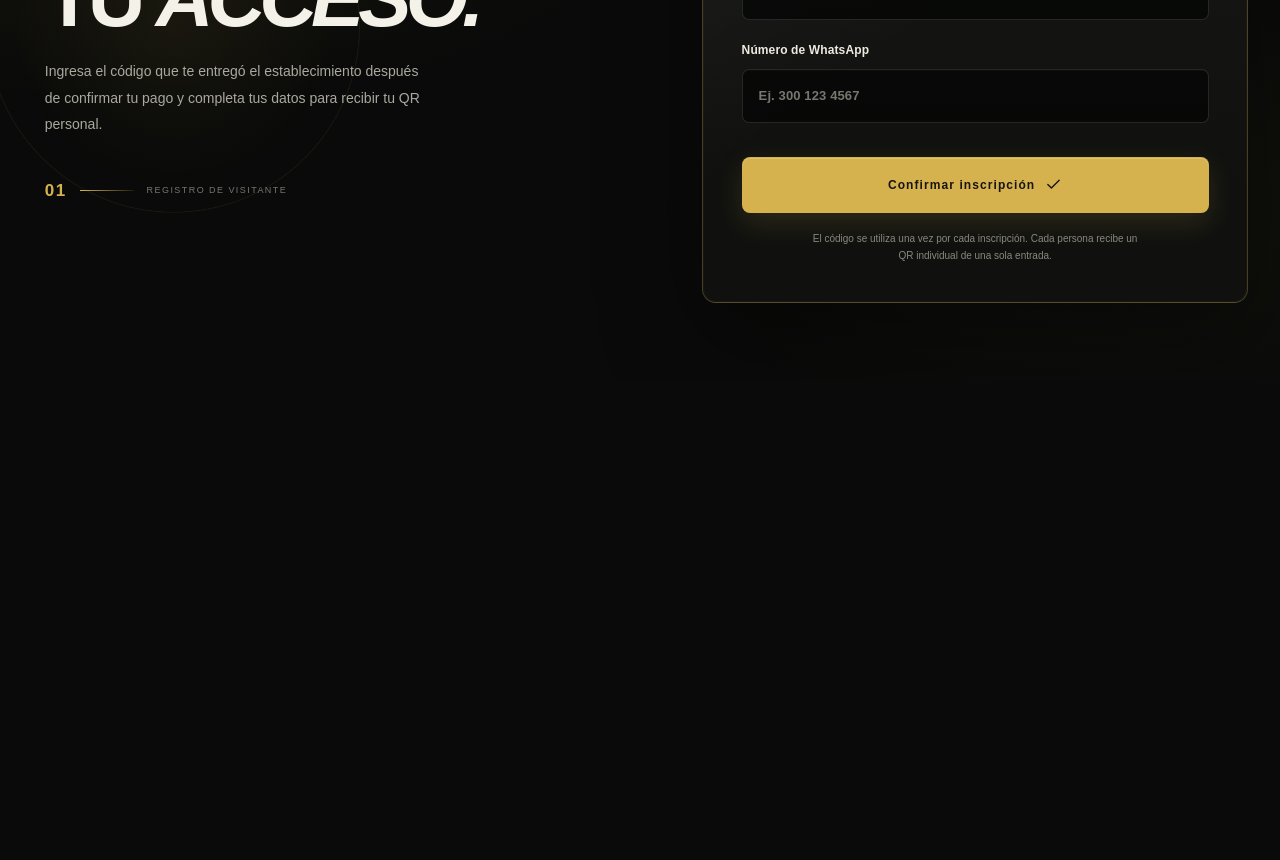
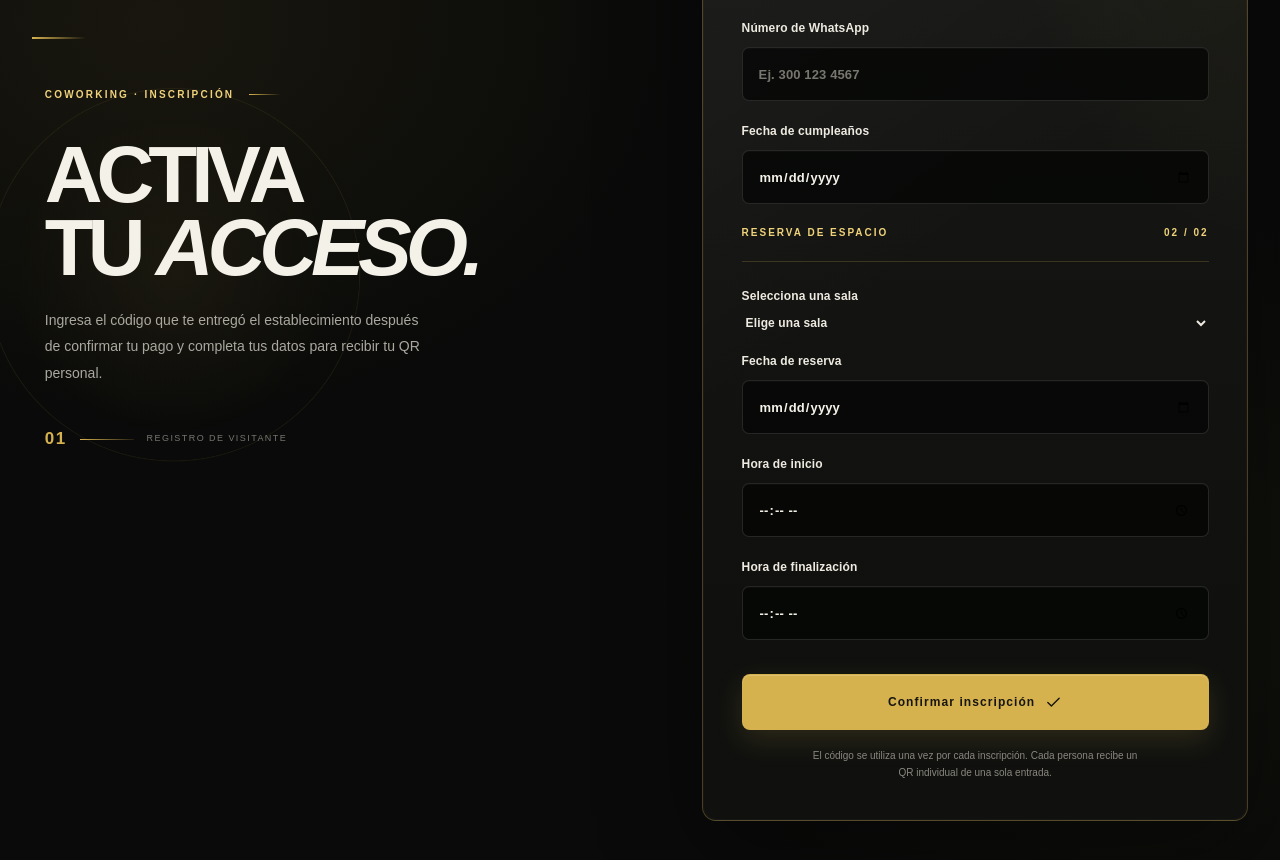
Before and after one commit to Nico752-M/Mundo-alitas, a Next.js app: page /coworking/registro in a window 1280 px wide. Shown: the part 420-1280 px from the top of the page. Before the commit the page ends 800 px from the top, so only its background shows below. Built offline with nearby package versions, Linux system fonts and the light colour scheme.

Commit message:
Enhance Participant type and form state structure
Expanded the Participant type to include additional fields such as birth_date, room, reservation_date, start_time, and end_time. Updated the form state to use an initialForm object with these new fields.

```diff
--- a/src/app/coworking/registro/page.tsx
+++ b/src/app/coworking/registro/page.tsx
@@ -1,3 +1,4 @@
+
 "use client";
 
 import { useState } from "react";
@@ -5,57 +6,293 @@ import Link from "next/link";
 import { QRCodeSVG } from "qrcode.react";
 import { ArrowLeft, Check, Copy, RotateCcw } from "lucide-react";
 
-type Participant = { id: string; full_name: string; qr_token: string };
+type Participant = {
+  id: string;
+  full_name: string;
+  qr_token: string;
+  birth_date: string;
+  room: string;
+  reservation_date: string;
+  start_time: string;
+  end_time: string;
+};
+
+const initialForm = {
+  code: "",
+  full_name: "",
+  whatsapp: "",
+  birth_date: "",
+  room: "",
+  reservation_date: "",
+  start_time: "",
+  end_time: ""
+};
+
+const rooms = ["Elon", "Bobadilla", "Raquel", "Rita"];
 
 export default function CoworkingRegistroPage() {
-  const [form, setForm] = useState({ code: "", full_name: "", whatsapp: "" });
+  const [form, setForm] = useState(initialForm);
   const [result, setResult] = useState<Participant | null>(null);
   const [error, setError] = useState("");
   const [loading, setLoading] = useState(false);
   const [copied, setCopied] = useState(false);
-  const update = (field: keyof typeof form, value: string) => setForm((current) => ({ ...current, [field]: value }));
+
+  const update = (field: keyof typeof form, value: string) =>
+    setForm((current) => ({ ...current, [field]: value }));
 
   async function submit(event: React.FormEvent<HTMLFormElement>) {
-    event.preventDefault(); setError(""); setLoading(true);
+    event.preventDefault();
+    setError("");
+
+    if (form.end_time <= form.start_time) {
+      setError("La hora de finalización debe ser posterior a la hora de inicio.");
+      return;
+    }
+
+    setLoading(true);
+
     try {
-      const response = await fetch("/api/coworking/registro", { method: "POST", headers: { "Content-Type": "application/json" }, body: JSON.stringify(form) });
+      const response = await fetch("/api/coworking/registro", {
+        method: "POST",
+        headers: { "Content-Type": "application/json" },
+        body: JSON.stringify(form)
+      });
+
       const data = await response.json();
-      if (!response.ok) throw new Error(data.error || "No fue posible completar el registro.");
+
+      if (!response.ok) {
+        throw new Error(data.error || "No fue posible completar el registro.");
+      }
+
       setResult(data.participant);
-    } catch (err) { setError(err instanceof Error ? err.message : "Ocurrió un error inesperado."); }
-    finally { setLoading(false); }
+    } catch (err) {
+      setError(
+        err instanceof Error
+          ? err.message
+          : "Ocurrió un error inesperado."
+      );
+    } finally {
+      setLoading(false);
+    }
   }
 
   async function copyCode() {
     if (!result) return;
+
     await navigator.clipboard.writeText(result.qr_token);
-    setCopied(true); window.setTimeout(() => setCopied(false), 1800);
+    setCopied(true);
+    window.setTimeout(() => setCopied(false), 1800);
   }
 
   if (result) return (
     <main className="form-page coworking-page">
-      <header className="simple-header"><Link href="/coworking" className="wordmark">MUNDO <span>ALITAS</span></Link><span>REGISTRO COMPLETADO</span></header>
+      <header className="simple-header">
+        <Link href="/coworking" className="wordmark">
+          MUNDO <span>ALITAS</span>
+        </Link>
+        <span>REGISTRO COMPLETADO</span>
+      </header>
+
       <section className="success-layout">
-        <div className="success-copy"><div className="success-icon"><Check size={22} /></div><p className="eyebrow">TU ESPACIO TE ESPERA</p><h1>¡LISTO,<br /><em>{result.full_name.split(" ")[0]}!</em></h1><p className="muted">Tu inscripción quedó guardada. Presenta este QR en la entrada. Después de escanearlo, quedará utilizado y no podrá volver a ingresar con el mismo código.</p><button className="button button-outline" onClick={copyCode}><Copy size={16} /> {copied ? "Código copiado" : "Copiar código"}</button></div>
-        <div className="qr-card"><div className="qr-card-top"><span>MUNDO ALITAS</span><span>COWORKING</span></div><div className="qr-frame"><QRCodeSVG value={result.qr_token} size={224} level="H" includeMargin /></div><strong>Tu QR personal de entrada</strong><p>Guarda una captura y preséntala en la entrada. Es válido para una sola entrada.</p><div className="qr-code-id">{result.qr_token.slice(0, 8).toUpperCase()}</div></div>
-        <button className="text-button success-reset" onClick={() => { setResult(null); setForm({ code: "", full_name: "", whatsapp: "" }); }}><RotateCcw size={15} /> Registrar otra persona</button>
+        <div className="success-copy">
+          <div className="success-icon"><Check size={22} /></div>
+          <p className="eyebrow">TU ESPACIO TE ESPERA</p>
+          <h1>¡LISTO,<br /><em>{result.full_name.split(" ")[0]}!</em></h1>
+          <p className="muted">
+            Tu inscripción y reserva quedaron guardadas.
+            Presenta este QR en la entrada. Después de escanearlo,
+            quedará utilizado y no podrá volver a ingresar con el mismo código.
+          </p>
+
+          <div className="reservation-summary">
+            <h3>DETALLES DE TU RESERVA</h3>
+            <p><strong>Sala:</strong> {result.room}</p>
+            <p><strong>Fecha:</strong> {result.reservation_date}</p>
+            <p><strong>Horario:</strong> {result.start_time} – {result.end_time}</p>
+          </div>
+
+          <button className="button button-outline" onClick={copyCode}>
+            <Copy size={16} />
+            {copied ? "Código copiado" : "Copiar código"}
+          </button>
+        </div>
+
+        <div className="qr-card">
+          <div className="qr-card-top">
+            <span>MUNDO ALITAS</span>
+            <span>COWORKING</span>
+          </div>
+          <div className="qr-frame">
+            <QRCodeSVG value={result.qr_token} size={224} level="H" includeMargin />
+          </div>
+          <strong>Tu QR personal de entrada</strong>
+          <p>Guarda una captura y preséntala en la entrada. Es válido para una sola entrada.</p>
+          <div className="qr-code-id">
+            {result.qr_token.slice(0, 8).toUpperCase()}
+          </div>
+        </div>
+
+        <button
+          className="text-button success-reset"
+          onClick={() => {
+            setResult(null);
+            setForm(initialForm);
+          }}
+        >
+          <RotateCcw size={15} /> Registrar otra persona
+        </button>
       </section>
     </main>
   );
 
   return (
     <main className="form-page coworking-page">
-      <header className="simple-header"><Link href="/coworking" className="wordmark">MUNDO <span>ALITAS</span></Link><Link href="/coworking" className="back-link"><ArrowLeft size={15} /> Coworking</Link></header>
+      <header className="simple-header">
+        <Link href="/coworking" className="wordmark">
+          MUNDO <span>ALITAS</span>
+        </Link>
+        <Link href="/coworking" className="back-link">
+          <ArrowLeft size={15} /> Coworking
+        </Link>
+      </header>
+
       <section className="registration-layout">
-        <div className="registration-intro"><p className="eyebrow">COWORKING · INSCRIPCIÓN</p><h1>ACTIVA<br />TU <em>ACCESO.</em></h1><p className="muted">Ingresa el código que te entregó el establecimiento después de confirmar tu pago y completa tus datos para recibir tu QR personal.</p><div className="intro-index"><span>01</span><div /><span>REGISTRO DE VISITANTE</span></div></div>
+        <div className="registration-intro">
+          <p className="eyebrow">COWORKING · INSCRIPCIÓN</p>
+          <h1>ACTIVA<br />TU <em>ACCESO.</em></h1>
+          <p className="muted">
+            Ingresa el código que te entregó el establecimiento después de
+            confirmar tu pago y completa tus datos para recibir tu QR personal.
+          </p>
+          <div className="intro-index">
+            <span>01</span><div /><span>REGISTRO DE VISITANTE</span>
+          </div>
+        </div>
+
         <form className="registration-form" onSubmit={submit}>
-          <div className="form-heading"><span>FORMULARIO</span><span>01 / 01</span></div>
-          <label>Código de inscripción<input value={form.code} onChange={(e) => update("code", e.target.value.toUpperCase())} placeholder="Ingresa tu código" autoComplete="off" required minLength={4} maxLength={32} /></label>
-          <label>Nombre completo<input value={form.full_name} onChange={(e) => update("full_name", e.target.value)} placeholder="Escribe tu nombre" autoComplete="name" required minLength={3} maxLength={100} /></label>
-          <label>Número de WhatsApp<input value={form.whatsapp} onChange={(e) => update("whatsapp", e.target.value)} placeholder="Ej. 300 123 4567" inputMode="tel" autoComplete="tel" required minLength={7} maxLength={20} /></label>
+          <div className="form-heading">
+            <span>FORMULARIO</span>
+            <span>01 / 01</span>
+          </div>
+
+          <label>
+            Código de inscripción
+            <input
+              value={form.code}
+              onChange={(e) => update("code", e.target.value.toUpperCase())}
+              placeholder="Ingresa tu código"
+              autoComplete="off"
+              required
+              minLength={4}
+              maxLength={32}
+            />
+          </label>
+
+          <label>
+            Nombre completo
+            <input
+              value={form.full_name}
+              onChange={(e) => update("full_name", e.target.value)}
+              placeholder="Escribe tu nombre"
+              autoComplete="name"
+              required
+              minLength={3}
+              maxLength={100}
+            />
+          </label>
+
+          <label>
+            Número de WhatsApp
+            <input
+              value={form.whatsapp}
+              onChange={(e) => update("whatsapp", e.target.value)}
+              placeholder="Ej. 300 123 4567"
+              inputMode="tel"
+              autoComplete="tel"
+              required
+              minLength={7}
+              maxLength={20}
+            />
+          </label>
+
+          <label>
+            Fecha de cumpleaños
+            <input
+              type="date"
+              value={form.birth_date}
+              onChange={(e) => update("birth_date", e.target.value)}
+              max={new Date().toLocaleDateString("en-CA")}
+              required
+            />
+          </label>
+
+          <div className="form-heading">
+            <span>RESERVA DE ESPACIO</span>
+            <span>02 / 02</span>
+          </div>
+
+          <label>
+            Selecciona una sala
+            <select
+              value={form.room}
+              onChange={(e) => update("room", e.target.value)}
+              required
+            >
+              <option value="">Elige una sala</option>
+              {rooms.map((room) => (
+                <option key={room} value={room}>{room}</option>
+              ))}
+            </select>
+          </label>
+
+          <label>
+            Fecha de reserva
+            <input
+              type="date"
+              value={form.reservation_date}
+              onChange={(e) => update("reservation_date", e.target.value)}
+              min={new Date().toLocaleDateString("en-CA")}
+              required
+            />
+          </label>
+
+          <div className="reservation-time-fields">
+            <label>
+              Hora de inicio
+              <input
+                type="time"
+                value={form.start_time}
+                onChange={(e) => update("start_time", e.target.value)}
+                required
+              />
+            </label>
+
+            <label>
+              Hora de finalización
+              <input
+                type="time"
+                value={form.end_time}
+                onChange={(e) => update("end_time", e.target.value)}
+                required
+              />
+            </label>
+          </div>
+
           {error && <p className="error-message">{error}</p>}
-          <button className="button button-gold submit-button" type="submit" disabled={loading}>{loading ? "Validando código..." : "Confirmar inscripción"}<Check size={17} /></button>
-          <p className="privacy-note">El código se utiliza una vez por cada inscripción. Cada persona recibe un QR individual de una sola entrada.</p>
+
+          <button
+            className="button button-gold submit-button"
+            type="submit"
+            disabled={loading}
+          >
+            {loading ? "Validando reserva..." : "Confirmar inscripción"}
+            <Check size={17} />
+          </button>
+
+          <p className="privacy-note">
+            El código se utiliza una vez por cada inscripción.
+            Cada persona recibe un QR individual de una sola entrada.
+          </p>
         </form>
       </section>
     </main>
```
